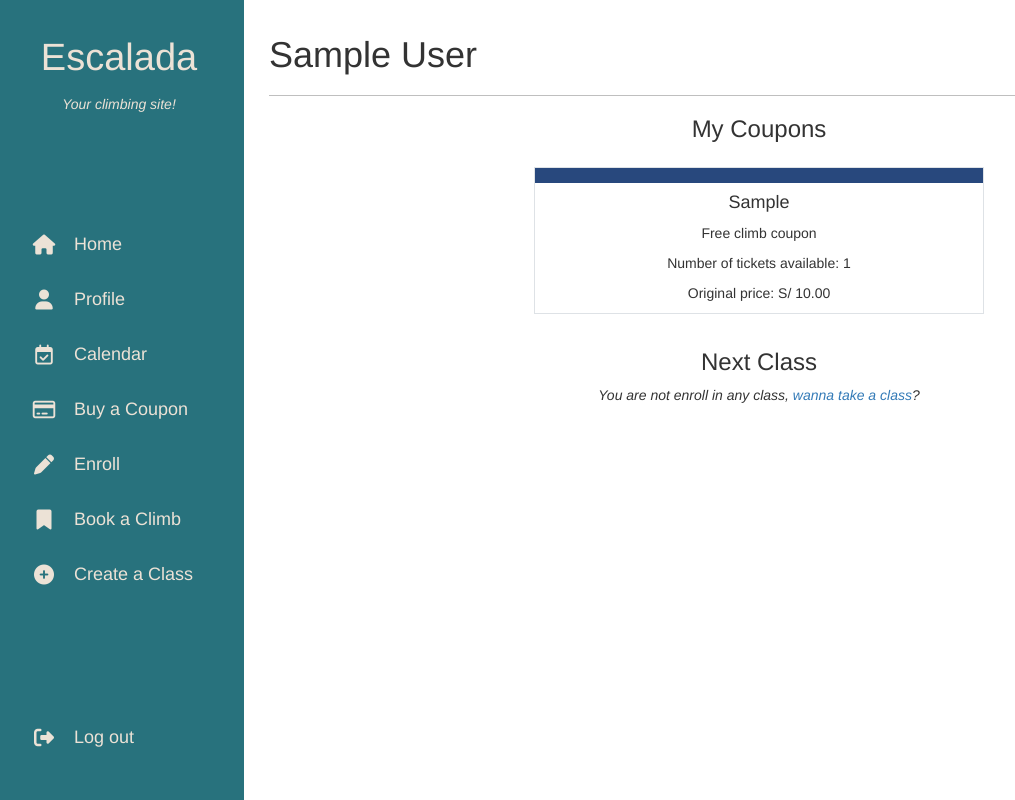
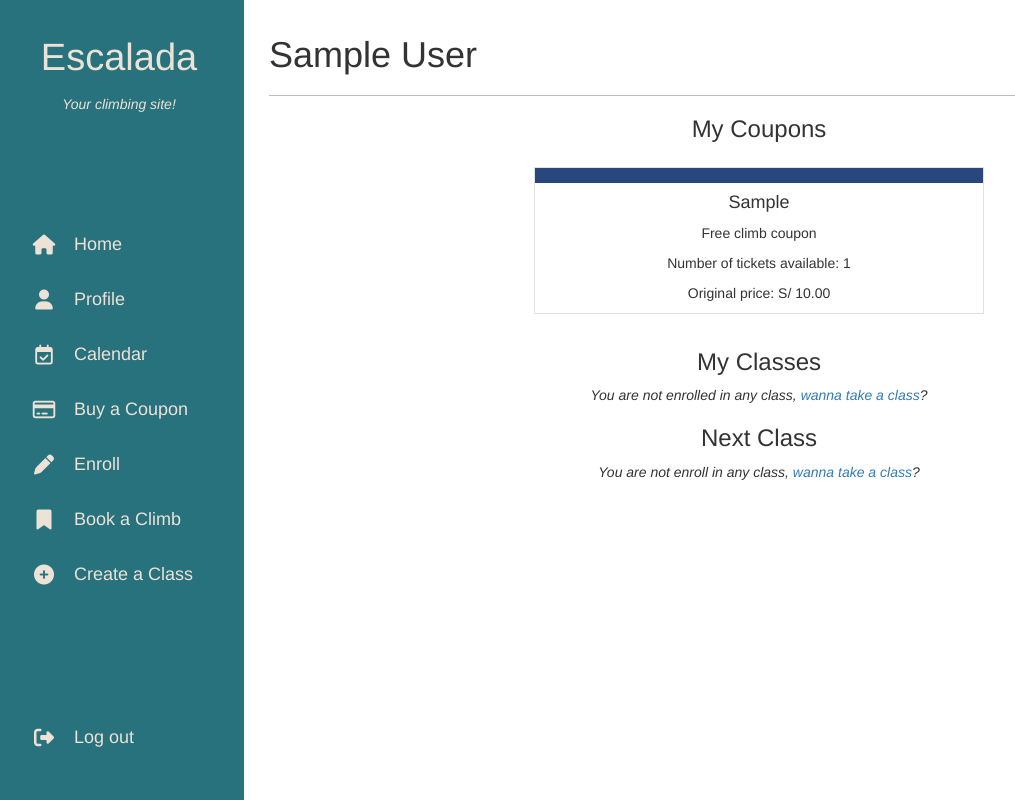
Before and after one commit to Vazkuz/Capstone-Project, a Django app: page /profile/1 in a window 1280 px wide. Shown: the whole page, without its empty margins (6-1021 px from the left). Run offline with Django 4.2, Linux system fonts and the light colour scheme; a user stored in the database is signed in; tables that the repository leaves empty hold one stand-in row (values such as "Sample post"); some libraries are stand-ins or nearby versions.

Commit message:
Finished profile

```diff
--- a/escalada/static/escalada/app.css
+++ b/escalada/static/escalada/app.css
@@ -14,11 +14,15 @@ hr {
   }
 
 .card-header-pass{
-    background-color: var(--free-climb-color);
+    background-color: var(--coupon-header-color);
 }
 
 .card-header-class{
-    background-color: var(--climb-class-color);
+    background-color: var(--class-header-color);
+}
+
+.card-header-class, .card-header-pass{
+    height: 15px;
 }
 
 .subtitle{
@@ -176,8 +180,9 @@ hr {
     --primary-color: #28727d;
     --hover-color: #33287d;
     --login-out-color: #7d2848;
-    --free-climb-color: #28487d;
-    --climb-class-color: #7d2872;
+    --coupon-header-color: #28487d;
+    /* --climb-class-color: #7d2872; */
+    --class-header-color: #5d287d;
 
 
     /*======== Transition ========*/
--- a/escalada/templates/escalada/profile.html
+++ b/escalada/templates/escalada/profile.html
@@ -10,13 +10,13 @@
                     {% for myCoupon in myCoupons %}
                     <div class="border">
                         {% if myCoupon.coupon.climbPassType %}
-                        <div class="card-header-pass"style="height: 15px;"></div>
+                        <div class="card-header-pass"></div>
                             <div class="card-body">
                                 <h4>{{myCoupon.coupon.climbPassType}}</h4>
                                 <p>Free climb coupon</p>
                                 <p>Number of tickets available: {{myCoupon.ticketsAvailable}}</p>
                         {% else %}
-                        <div class="card-header-class"style="height: 15px;"></div>
+                        <div class="card-header-pass"></div>
                             <div class="card-body">
                                 <h4>{{myCoupon.coupon.classType}}</h4>
                                 <p>Coupon available for {{myCoupon.coupon.numberOfWeeks}} weeks of class</p>
@@ -31,6 +31,25 @@
                 <p align="center"><em>You don't have any coupons, <a href="{% url 'buyCoupon' %}">wanna buy one</a>?</em></p>
             {% endif %}
     </div>
+    <div class="my-enrollments">
+        <h3 class='subtitle'>My Classes</h3>
+        {% if myEnrollments %}
+            <div class="coupons-container">
+                {% for myEnrollment in myEnrollments %}
+                <div class="border">
+                    <div class="card-header-class"></div>
+                        <div class="card-body">
+                            <h4>{{myEnrollment.classType}}</h4>
+                            <p>Class days: {{myEnrollment.lessonDay}}</p>
+                            <p>Begin time: {{myEnrollment.begin_time}}</p>
+                    </div>
+                </div>
+                {% endfor %}
+            </div>
+        {% else %}
+        <p align="center"><em>You are not enrolled in any class, <a href="{% url 'enroll' %}">wanna take a class</a>?</em></p>
+        {% endif %}
+    </div>
     <div class="next-class">
         <h3 class="subtitle">Next Class</h3>
         {% if nextLesson %}
@@ -39,4 +58,5 @@
         <p align="center"><em>You are not enroll in any class, <a href="{% url 'enroll' %}">wanna take a class</a>?</em></p>
         {% endif %}
     </div>
+
 {% endblock body %}
--- a/escalada/views.py
+++ b/escalada/views.py
@@ -325,12 +325,15 @@ def bookingSubmitted(request):
 def profile(request, user_id):
     if user_id == request.user.id:
         user = request.user
-        nextLesson = Lesson.objects.filter(climbers__in = [user], class_date__gte = datetime.today()).order_by("class_date").first()
+        myLessons = Lesson.objects.filter(climbers__in = [user], class_date__gte = datetime.today())
+        myEnrollments = ClimbClass.objects.filter(pk__in = myLessons.values('climbClass').distinct())
+        nextLesson = myLessons.order_by("class_date").first()
         myCoupons = MyCoupon.objects.filter(climber = user_id)
         return render(request, "escalada/profile.html", {
             "user": user,
             "myCoupons": myCoupons,
-            "nextLesson": nextLesson
+            "nextLesson": nextLesson,
+            "myEnrollments": myEnrollments
         })
     else:
         return HttpResponseRedirect(reverse('index'))
```
